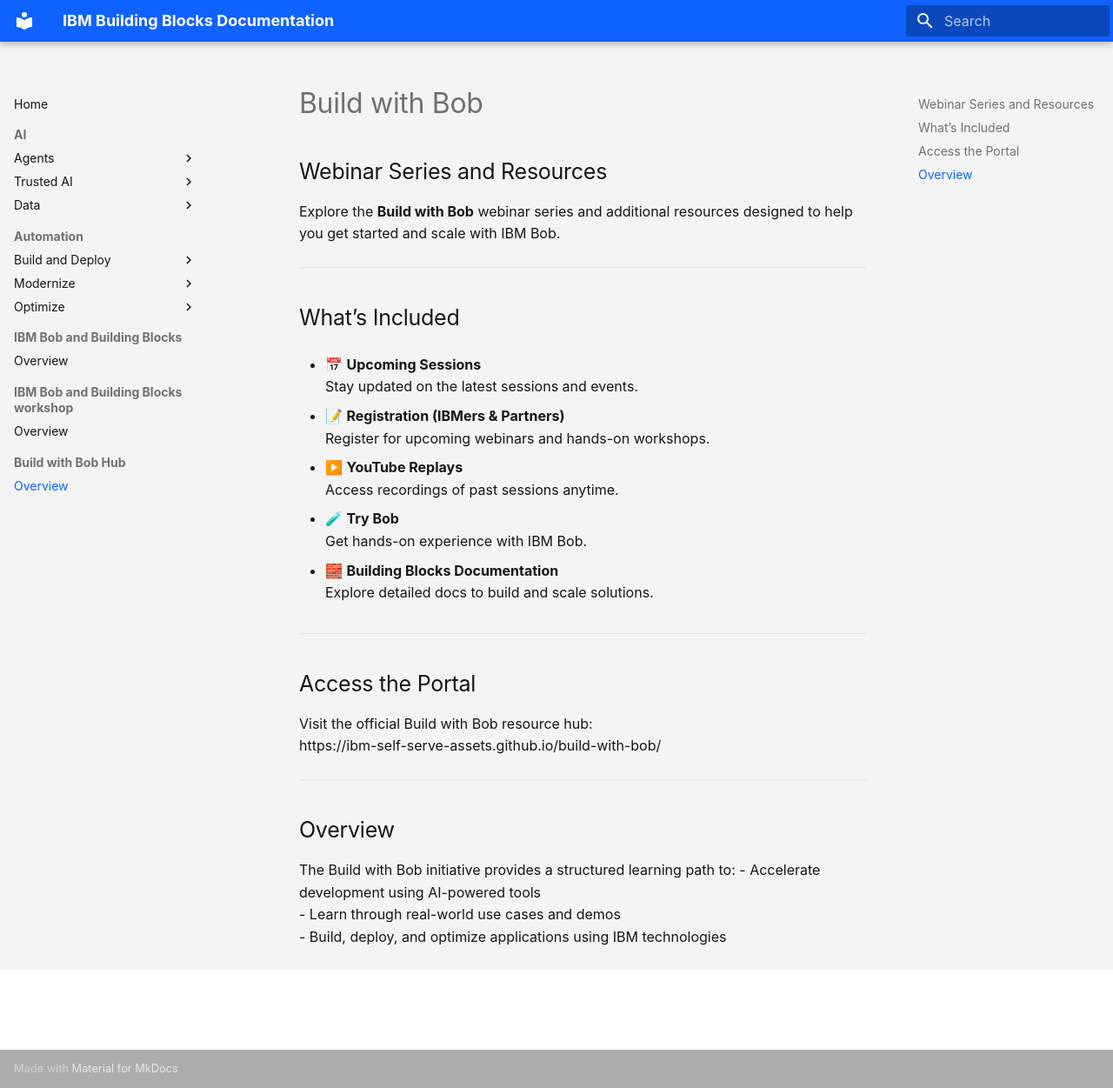
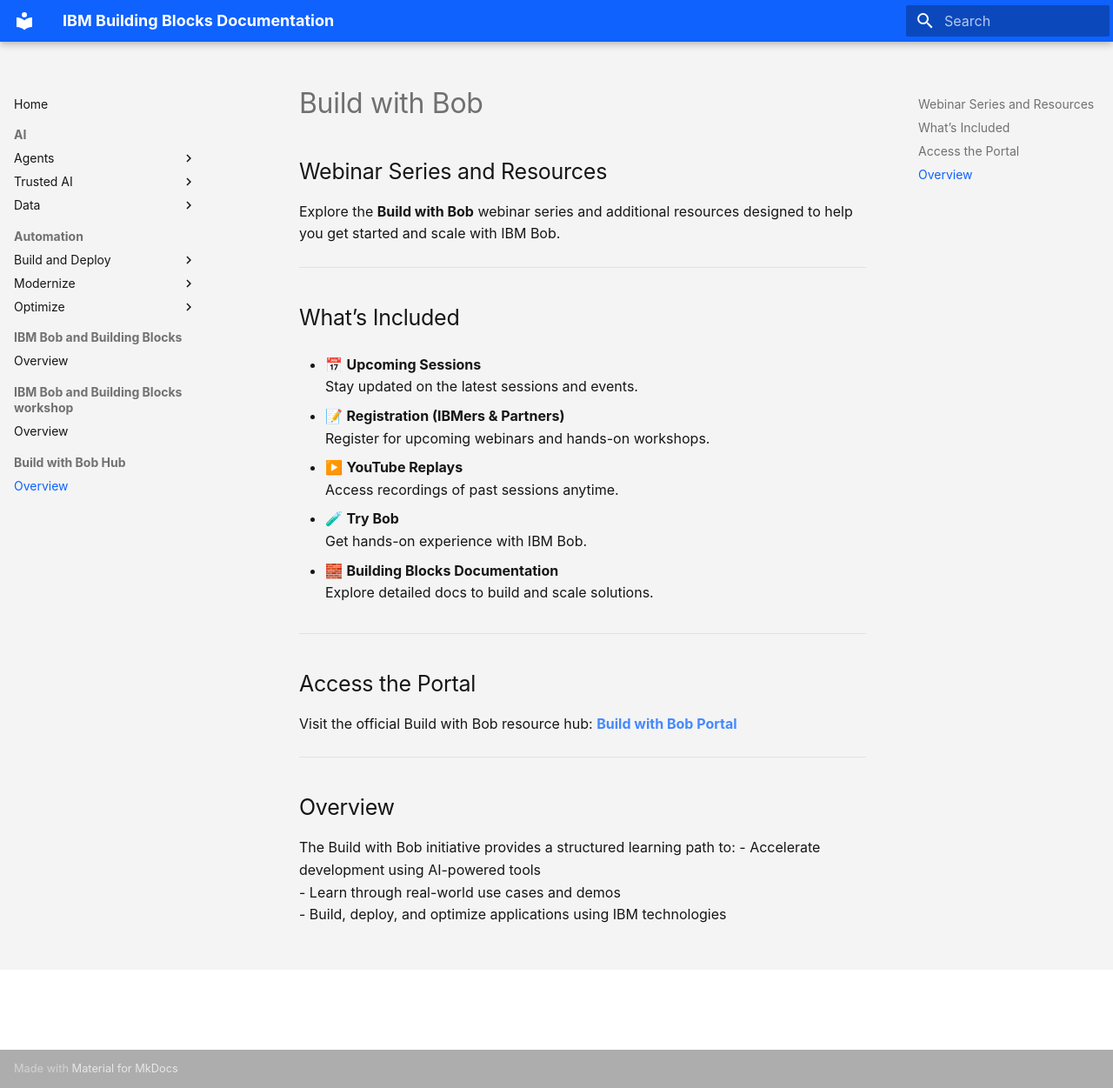
Before and after one commit to ibm-self-serve-assets/building-blocks-docs, an MkDocs documentation site: the page built from docs-src/build-with-bob/index.md, in a window 1280 px wide and 1251 px high. Shown: the whole window at 87% size. Built offline with MkDocs 1.6.1 and Material for MkDocs 9.7.7, drawn with Linux system fonts in a browser that asks for light colours.

Commit message:
Updating hyper links

```diff
--- a/docs-src/build-with-bob/index.md
+++ b/docs-src/build-with-bob/index.md
@@ -28,7 +28,7 @@
 ## Access the Portal
 
 Visit the official Build with Bob resource hub:
-https://ibm-self-serve-assets.github.io/build-with-bob/
+**[Build with Bob Portal](https://ibm-self-serve-assets.github.io/build-with-bob/)**
 
 ---
 
```
